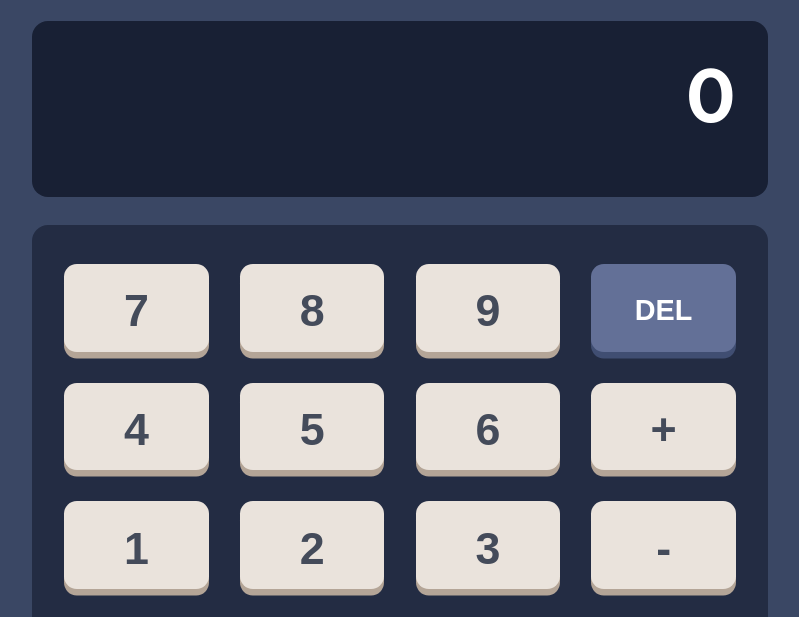
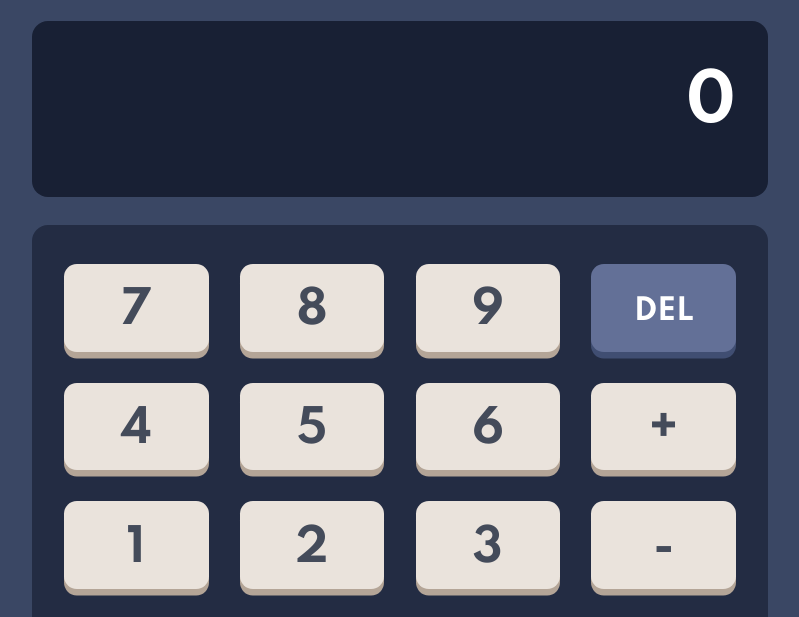
Before and after one commit to farildsen/farildsen.github.io, a plain HTML site: page index.html in a window 1280 px wide. Shown: the part 133-750 px from the top of the page, without its empty margins (240-1039 px from the left). Drawn offline with Linux system fonts and the light colour scheme.

Commit message:
font issue fix 2

```diff
--- a/css/main.css
+++ b/css/main.css
@@ -205,9 +205,6 @@ header a {
  }
 
 
-
-
-
 .calc-keypad {
   border-radius: 0.5rem;
   grid-column: 2 / 3;
@@ -232,6 +229,7 @@ header a {
   background: var(--clr-primary-key-bg);
   border-radius: 0.4rem;
   padding-top: 0.2rem;
+  font-family: "Spartan";
   font-size: 1.4em;
   font-weight: 700;
   color: var(--clr-primary-text);
```
